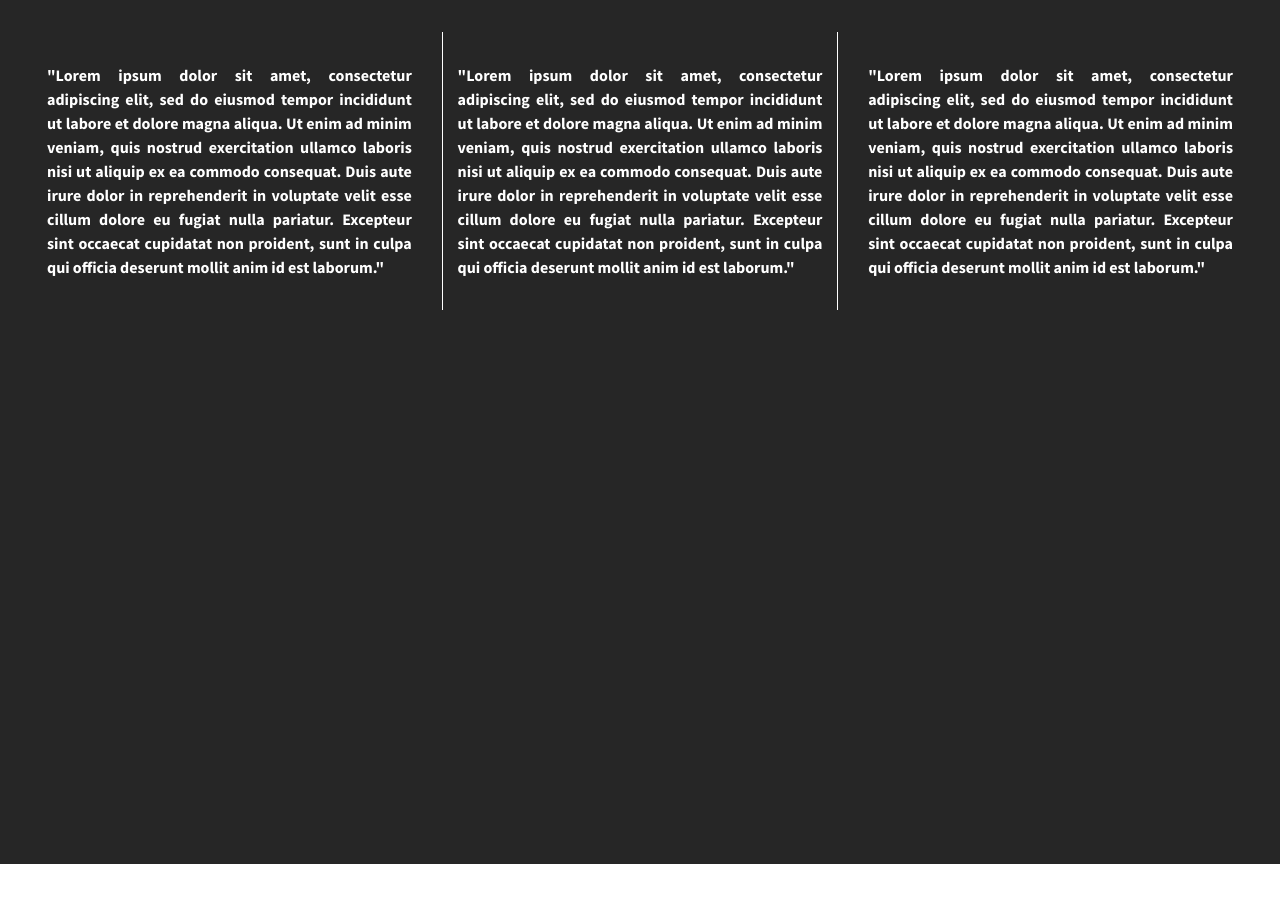
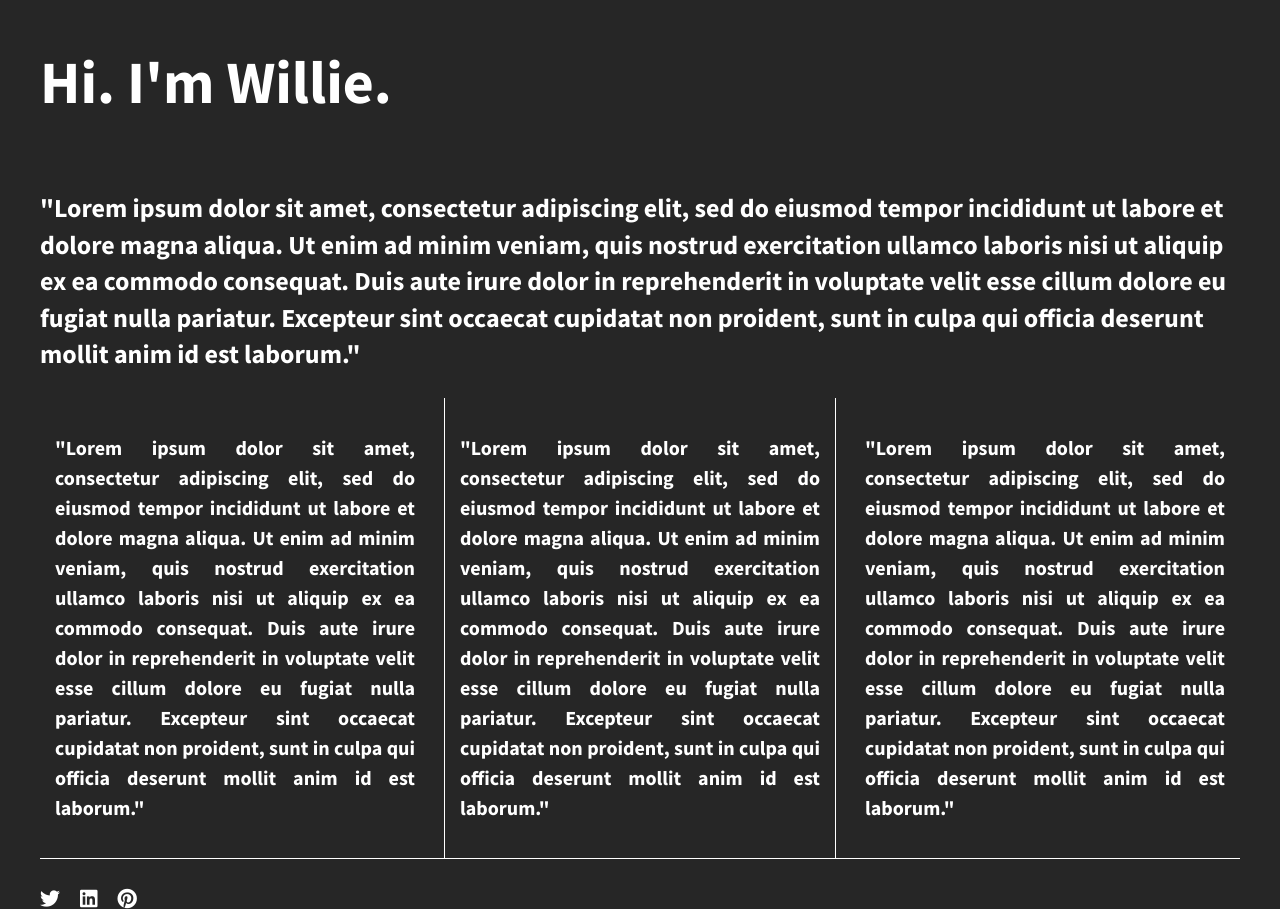
Before and after one commit to wdwiii/class-project-3, a plain HTML site: page 206-divs-flexbox-starter/index.html in a window 1280 px wide. Before the commit the page ends 864 px from the top, so only its background shows below. Drawn offline with nearby package versions, Linux system fonts and the light colour scheme.

Commit message:
Add header and footer

```diff
--- a/206-divs-flexbox-starter/css/main.css
+++ b/206-divs-flexbox-starter/css/main.css
@@ -97,25 +97,41 @@ textarea {
 
 
 html {
-  background-color: #fff;
+  background-color: rgb(38, 38, 38);
   height: 100%;
+  width: 100%;
+  font-size: 16px;
 }
 
 body {
+  color: white;
   font-family: 'Source Sans Pro', sans-serif;
-  padding: 2em;
-  font-size: 1em;
-  height: 100%;
-  background: rgb(38, 38, 38);
+  padding: 0 2em;
+  font-size: 1.25em;
 }
 
-.wrapper {
+.flex-wrapper {
   /*add display:flex and set justify-content to space-between*/
   font-weight: 700;
   display: flex;
+  flex-flow: row wrap;
   justify-content: space-between;
+  max-width: 1200px;
+}
 
+header,
+footer {
+      display: flex;
+      justify-content: flex-start;
+      width: 100%;
+  }
 
+main {
+    width: 100%;
+    justify-content: center;
+}
+main p {
+    font-size: 1.3em
 }
 
 .col {
@@ -135,6 +151,19 @@ body {
 .div-2 {
     border-left: 1px solid white;
     border-right: solid 1px white;
+}
+
+footer {
+  border-top: 1px solid #fff;
+}
+
+footer i {
+  padding: 30px 20px 0 0;
+}
+
+h1 {
+    font-size: 3em;
+
 }
 
 
--- a/206-divs-flexbox-starter/index.html
+++ b/206-divs-flexbox-starter/index.html
@@ -15,13 +15,19 @@
         <script src="js/vendor/modernizr-2.8.3.min.js"></script>
         <link href='http://fonts.googleapis.com/css?family=Lora:700' rel='stylesheet' type='text/css'>
         <link href='http://fonts.googleapis.com/css?family=Source+Sans+Pro:400,700' rel='stylesheet' type='text/css'>
+        <link rel="stylesheet" href="https://use.fontawesome.com/releases/v5.5.0/css/all.css" integrity="sha384-B4dIYHKNBt8Bc12p+WXckhzcICo0wtJAoU8YZTY5qE0Id1GSseTk6S+L3BlXeVIU" crossorigin="anonymous">
     </head>
     <body>
         <!--[if lt IE 8]>
             <p class="browserupgrade">You are using an <strong>outdated</strong> browser. Please <a href="http://browsehappy.com/">upgrade your browser</a> to improve your experience.</p>
         <![endif]-->
-
-        <section class="wrapper">
+        <section class="flex-wrapper">
+        <header>
+            <h1>Hi. I'm Willie.</h1>
+        </header>
+        <main>
+            <p>"Lorem ipsum dolor sit amet, consectetur adipiscing elit, sed do eiusmod tempor incididunt ut labore et dolore magna aliqua. Ut enim ad minim veniam, quis nostrud exercitation ullamco laboris nisi ut aliquip ex ea commodo consequat. Duis aute irure dolor in reprehenderit in voluptate velit esse cillum dolore eu fugiat nulla pariatur. Excepteur sint occaecat cupidatat non proident, sunt in culpa qui officia deserunt mollit anim id est laborum."</p>
+        </main>
         <div class="div-1 col">
             <p>"Lorem ipsum dolor sit amet, consectetur adipiscing elit, sed do eiusmod tempor incididunt ut labore et dolore magna aliqua. Ut enim ad minim veniam, quis nostrud exercitation ullamco laboris nisi ut aliquip ex ea commodo consequat. Duis aute irure dolor in reprehenderit in voluptate velit esse cillum dolore eu fugiat nulla pariatur. Excepteur sint occaecat cupidatat non proident, sunt in culpa qui officia deserunt mollit anim id est laborum."</p>
         </div>
@@ -33,6 +39,11 @@
             <p>"Lorem ipsum dolor sit amet, consectetur adipiscing elit, sed do eiusmod tempor incididunt ut labore et dolore magna aliqua. Ut enim ad minim veniam, quis nostrud exercitation ullamco laboris nisi ut aliquip ex ea commodo consequat. Duis aute irure dolor in reprehenderit in voluptate velit esse cillum dolore eu fugiat nulla pariatur. Excepteur sint occaecat cupidatat non proident, sunt in culpa qui officia deserunt mollit anim id est laborum."</p>
         </div>
         </section>
+        <footer>
+            <i class="fab fa-twitter"></i>
+            <i class="fab fa-linkedin"></i>
+            <i class="fab fa-pinterest"></i>
+        </footer>
 
         <script src="https://ajax.googleapis.com/ajax/libs/jquery/1.11.3/jquery.min.js"></script>
         <script>window.jQuery || document.write('<script src="js/vendor/jquery-1.11.3.min.js"><\/script>')</script>
```
Lines whose indentation alone changed are shown as unchanged.
